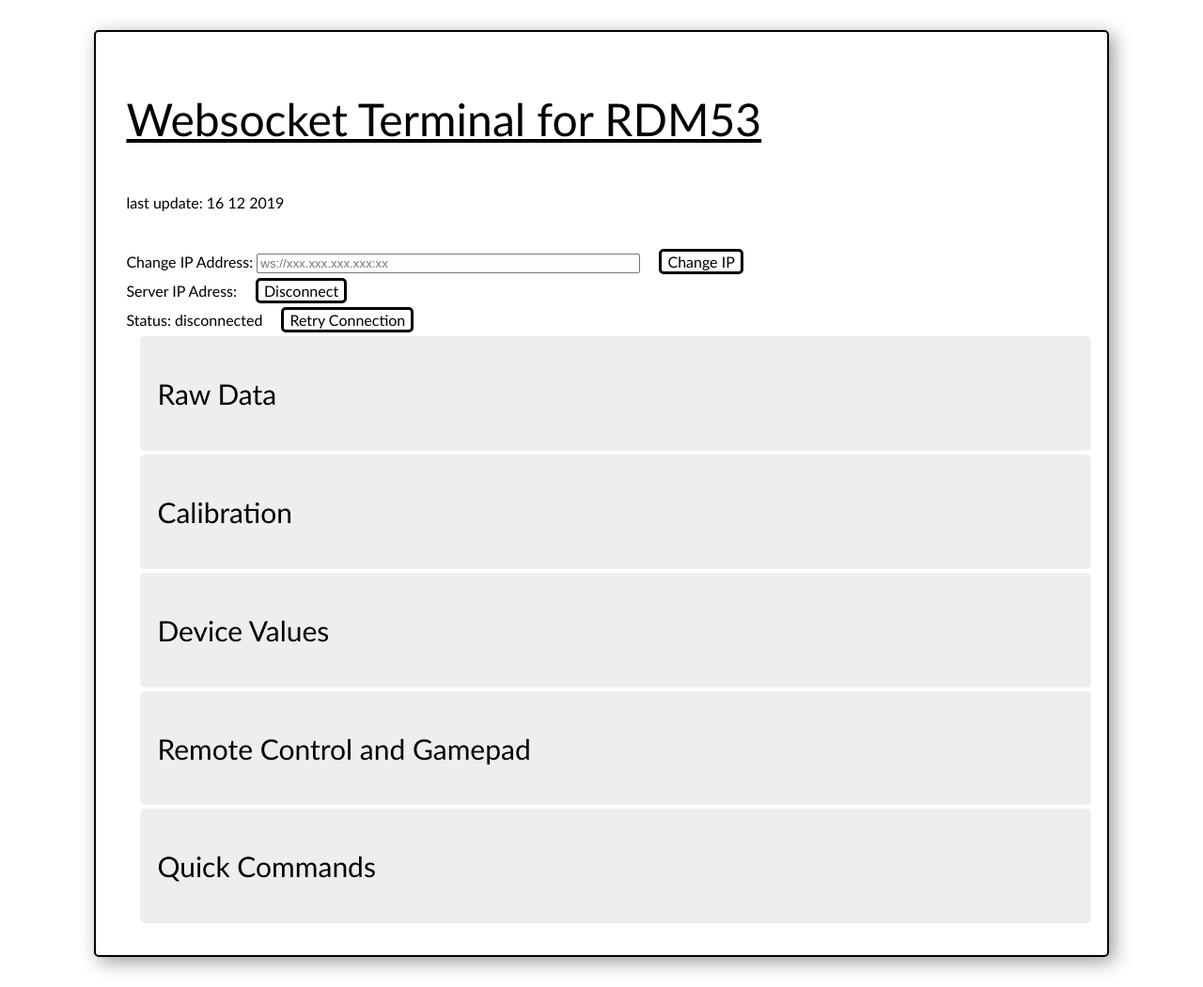
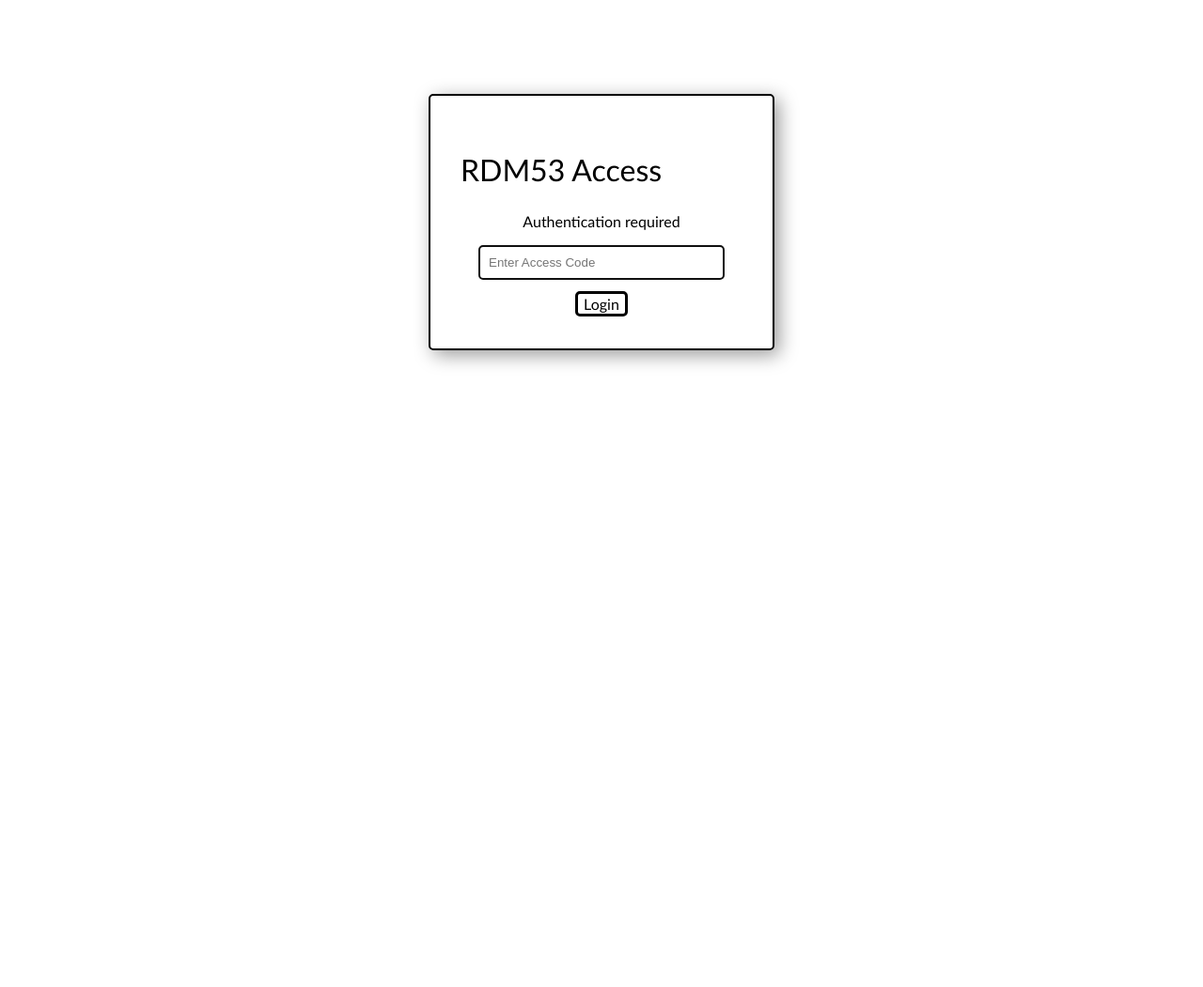
Before and after one commit to jahknem/jahknem.github.io, a Jekyll site: the page built from _pages/hidden-websocket-terminal.md, in a window 1280 px wide. Shown: the whole page at 94% size. Built offline with Jekyll 4.4.1, drawn with Linux system fonts in a browser that asks for light colours; a script that is not in the unit is left out; after the commit the page ends 900 px from its top, so only the background shows below that; part of the change alters nothing that is shown.

Commit message:
🔒 Add client-side authorization to RDM53 terminal layout
- Added a login gate to `_layouts/WebsocketTerminalRDM.html` using SHA-256 hash validation.
- Content is hidden by default and requires an access code.
- Session is maintained in `sessionStorage`.
- Added `rdm53_password_hash` to `_config.yml` for easy configuration.
- Added a security disclaimer noting the limitations of client-side authentication for static sites.

Co-authored-by: jahknem <33702431+jahknem@users.noreply.github.com>

```diff
--- a/_config.yml
+++ b/_config.yml
@@ -121,3 +121,8 @@ tag_archive:
 
 sitemap:
   exclude: ["hidden-websocket-terminal"]
+
+# RDM53 Terminal Access
+# Set rdm53_password_hash to the SHA-256 hash of your desired access code.
+# The default hash below corresponds to 'rdm53-access' (for demonstration purposes).
+rdm53_password_hash: "98e34fc48bb85e794e140498efd2582d612b2c77ad21eba2612d6b139b33b9d6"
--- a/_layouts/WebsocketTerminalRDM.html
+++ b/_layouts/WebsocketTerminalRDM.html
@@ -13,10 +13,17 @@
 </head>
 <body>
 
+<div id="LoginContainer" style="display: none; padding: 2em; border: 2px solid black; border-radius: 5px; width: 300px; margin: 100px auto; text-align: center; box-shadow: 5px 5px 20px rgba(0, 0, 0, .4);">
+	<h2>RDM53 Access</h2>
+	<p>Authentication required</p>
+	<input type="password" id="accessCode" placeholder="Enter Access Code" style="width: 80%; padding: 10px; margin-bottom: 10px; border: 1px solid #ccc; border-radius: 4px;">
+	<button type="button" onclick="checkAccess()">Login</button>
+	<p id="loginError" style="color: red; display: none; margin-top: 10px;">Invalid access code.</p>
+</div>
 
-<div id="PageContent">
+<div id="PageContent" style="display: none;">
 
-	<h1><a href='/rdm53.html' target="_self" >Websocket Terminal for RDM53</a> </h1><br>
+	<h1><a href='/rdm53.html' target="_self" >Websocket Terminal for RDM53</a> <button type="button" onclick="logout()" style="float: right; font-size: 0.5em;">Logout</button></h1><br>
 	<div>
 	last update: 16 12 2019 <br> <br> <br>
 	Change IP Address: 	<input id="IPInputString" type="url" style="width:30em" placeholder="ws://xxx.xxx.xxx.xxx:xx"/>
@@ -202,5 +209,55 @@
 	</div>
 </div>
 <script src="{{ '/assets/js/RDM53TerminalScripts.js' | relative_url }}"></script>
+<script>
+/**
+ * SECURITY NOTE: This is a client-side authentication hurdle.
+ * While it prevents immediate rendering of the control panel,
+ * the sensitive content is still delivered to the browser.
+ * For robust security, the WebSocket server endpoint itself
+ * should require an authentication token or session.
+ */
+(function() {
+	const AUTH_KEY = 'rdm53_auth_token';
+	const EXPECTED_HASH = '{{ site.rdm53_password_hash }}';
+
+	async function hashPassword(password) {
+		const encoder = new TextEncoder();
+		const data = encoder.encode(password);
+		const hash = await crypto.subtle.digest('SHA-256', data);
+		return Array.from(new Uint8Array(hash)).map(b => b.toString(16).padStart(2, '0')).join('');
+	}
+
+	window.checkAccess = async function() {
+		const password = document.getElementById('accessCode').value;
+		const hashedInput = await hashPassword(password);
+		if (hashedInput === EXPECTED_HASH) {
+			sessionStorage.setItem(AUTH_KEY, hashedInput);
+			showTerminal();
+		} else {
+			document.getElementById('loginError').style.display = 'block';
+		}
+	};
+
+	window.logout = function() {
+		sessionStorage.removeItem(AUTH_KEY);
+		location.reload();
+	};
+
+	function showTerminal() {
+		document.getElementById('LoginContainer').style.display = 'none';
+		document.getElementById('PageContent').style.display = 'block';
+	}
+
+	// Initial check
+	const storedHash = sessionStorage.getItem(AUTH_KEY);
+	if (storedHash === EXPECTED_HASH) {
+		showTerminal();
+	} else {
+		document.getElementById('LoginContainer').style.display = 'block';
+		document.getElementById('accessCode').focus();
+	}
+})();
+</script>
 </body>
 </html>
```
Also changed, not shown: 1 other file.
